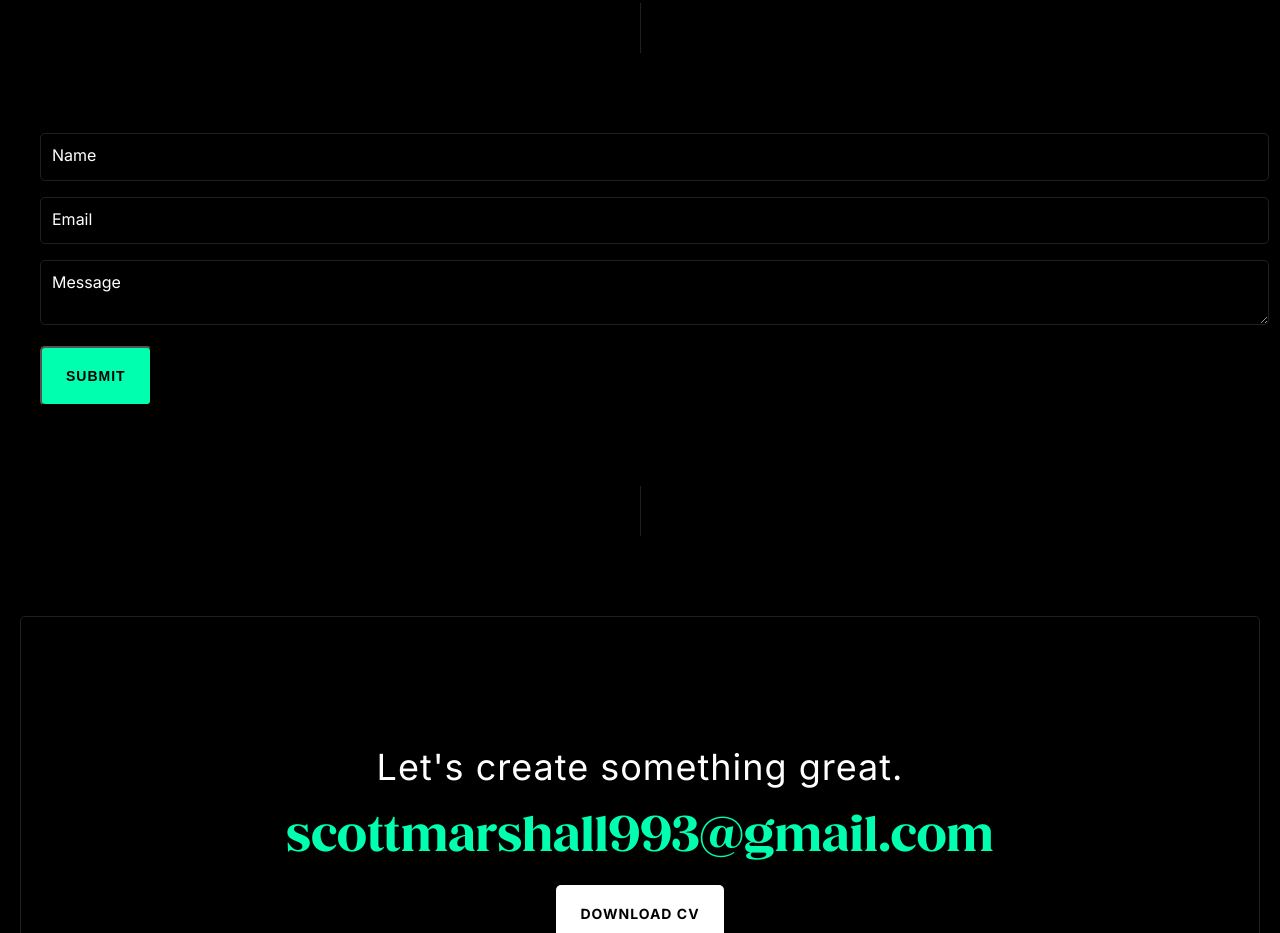
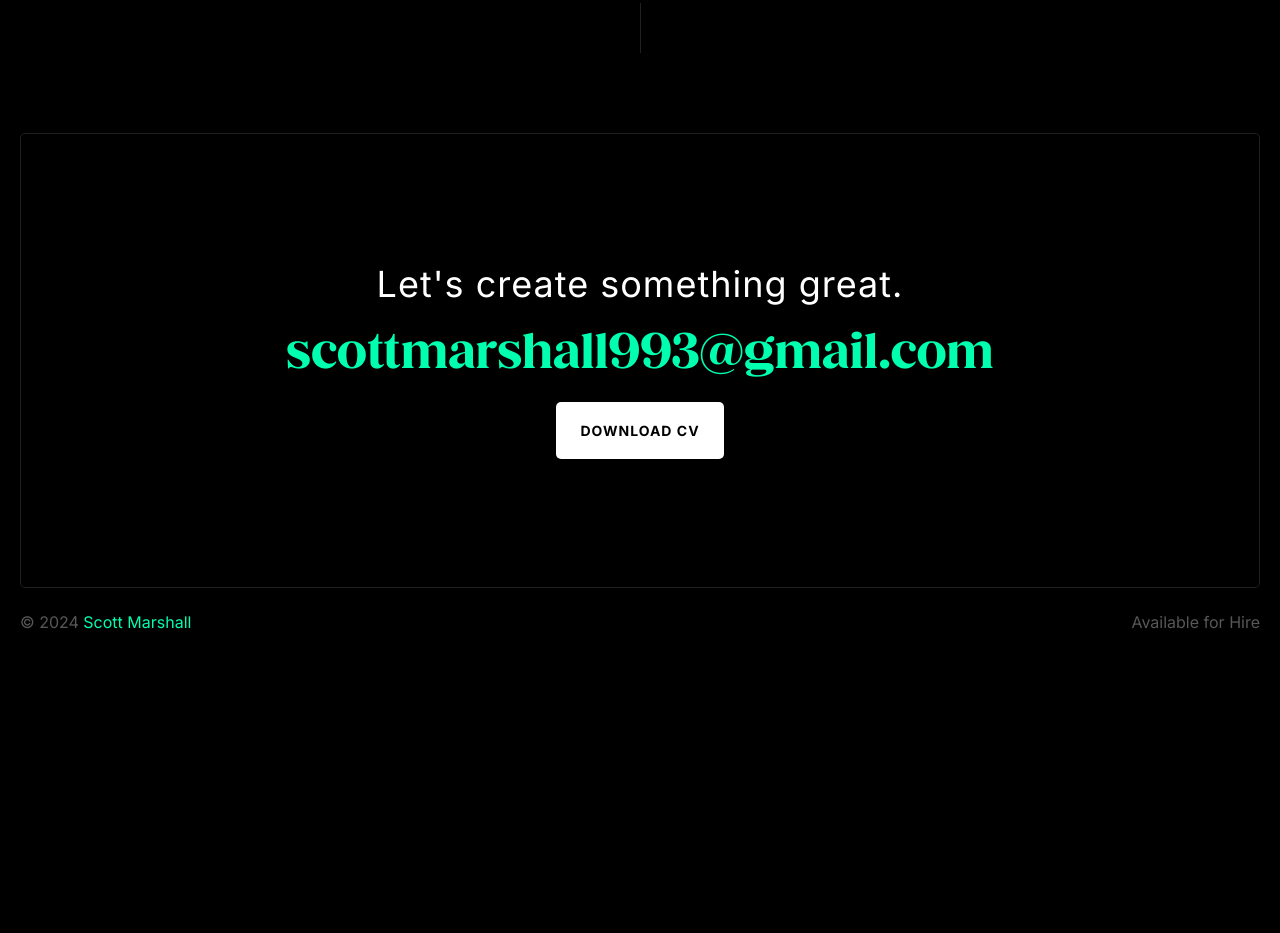
Before and after one commit to marshall993/marshall993.github.io, a website: page index.html in a window 1280 px wide. Shown: the part 2247-3180 px from the top of the page. After the commit the page ends 2895 px from the top, so only its background shows below. Drawn offline with Linux system fonts and the light colour scheme.

Commit message:
Updates.

```diff
--- a/index.html
+++ b/index.html
@@ -24,52 +24,6 @@
         <li><a class="header__link" href="#experience">Experience</a></li>
         <li><a class="header__link" href="#education">Education</a></li>
         <li><a class="header__link" href="#contact">Contact</a></li>
-        <!-- <li>
-          <a class="header__link header__link--has-icon" href="https://github.com/marshall993" target="_blank">
-            <svg width="24" height="24" viewBox="0 0 24 24" fill="none" xmlns="http://www.w3.org/2000/svg">
-              <g clip-path="url(#clip0_7_374)">
-                <path
-                  fill-rule="evenodd"
-                  clip-rule="evenodd"
-                  d="M12.0099 0.000488281C5.36875 0.000488281 0 5.40882 0 12.0997C0 17.448 3.43994 21.9753 8.21205 23.5776C8.80869 23.6981 9.02724 23.3173 9.02724 22.9969C9.02724 22.7164 9.00757 21.755 9.00757 20.7532C5.6667 21.4745 4.97099 19.3109 4.97099 19.3109C4.43409 17.9087 3.63858 17.5483 3.63858 17.5483C2.54511 16.8071 3.71823 16.8071 3.71823 16.8071C4.93117 16.8873 5.56763 18.0491 5.56763 18.0491C6.64118 19.8918 8.37111 19.3712 9.06706 19.0506C9.16638 18.2693 9.48473 17.7285 9.82275 17.4281C7.15817 17.1476 4.35469 16.106 4.35469 11.4585C4.35469 10.1364 4.8316 9.05477 5.58729 8.21353C5.46807 7.91312 5.0504 6.67092 5.70677 5.00835C5.70677 5.00835 6.72083 4.68779 9.00732 6.2503C9.98625 5.98546 10.9958 5.85073 12.0099 5.84959C13.024 5.84959 14.0577 5.98997 15.0123 6.2503C17.299 4.68779 18.3131 5.00835 18.3131 5.00835C18.9695 6.67092 18.5515 7.91312 18.4323 8.21353C19.2079 9.05477 19.6652 10.1364 19.6652 11.4585C19.6652 16.106 16.8617 17.1274 14.1772 17.4281C14.6148 17.8086 14.9924 18.5297 14.9924 19.6716C14.9924 21.2941 14.9727 22.5962 14.9727 22.9967C14.9727 23.3173 15.1915 23.6981 15.7879 23.5778C20.56 21.975 23.9999 17.448 23.9999 12.0997C24.0196 5.40882 18.6312 0.000488281 12.0099 0.000488281Z"
-                  fill="currentColor"
-                />
-              </g>
-              <defs>
-                <clipPath id="clip0_7_374">
-                  <rect
-                    width="24"
-                    height="24"
-                    fill="currentColor"
-                    transform="translate(0 0.000488281)"
-                  />
-                </clipPath>
-              </defs>
-            </svg>
-          </a>
-        </li>
-        <li>
-          <a class="header__link header__link--has-icon" href="https://www.linkedin.com/in/scottmarshall993/" target="_blank">
-            <svg width="24" height="24" viewBox="0 0 24 24" fill="none" xmlns="http://www.w3.org/2000/svg">
-              <g clip-path="url(#clip0_7_381)">
-                <path
-                  d="M22.2234 0.000732422H1.77187C0.792187 0.000732422 0 0.77417 0 1.73042V22.2664C0 23.2226 0.792187 24.0007 1.77187 24.0007H22.2234C23.2031 24.0007 24 23.2226 24 22.271V1.73042C24 0.77417 23.2031 0.000732422 22.2234 0.000732422ZM7.12031 20.4523H3.55781V8.99604H7.12031V20.4523ZM5.33906 7.43511C4.19531 7.43511 3.27188 6.51167 3.27188 5.37261C3.27188 4.23354 4.19531 3.31011 5.33906 3.31011C6.47813 3.31011 7.40156 4.23354 7.40156 5.37261C7.40156 6.50698 6.47813 7.43511 5.33906 7.43511ZM20.4516 20.4523H16.8937V14.8835C16.8937 13.557 16.8703 11.846 15.0422 11.846C13.1906 11.846 12.9094 13.2945 12.9094 14.7898V20.4523H9.35625V8.99604H12.7687V10.5617H12.8156C13.2891 9.66167 14.4516 8.71011 16.1813 8.71011C19.7859 8.71011 20.4516 11.082 20.4516 14.1664V20.4523V20.4523Z"
-                  fill="currentColor"
-                />
-              </g>
-              <defs>
-                <clipPath id="clip0_7_381">
-                  <rect
-                    width="24"
-                    height="24"
-                    fill="currentColor"
-                    transform="translate(0 0.000732422)"
-                  />
-                </clipPath>
-              </defs>
-            </svg>
-          </a>
-        </li> -->
       </ul>
 
       <ul class="header__actions">
@@ -184,37 +138,6 @@
         <div class="divider"></div>
       </div>
     </section>
-
-    <section class="section">
-      <div class="section__container">
-        <form class="contact-form" id="contact-form">
-          <div class="contact-form__field">
-            <input class="contact-form__input" type="text" name="user_name" placeholder="Name">
-            <label class="contact-form__label">Name</label>
-          </div>
-
-          <div class="contact-form__field">
-            <input class="contact-form__input" type="email" name="user_email">
-            <label class="contact-form__label">Email</label>
-          </div>
-
-          <div class="contact-form__field">
-            <textarea class="contact-form__input" name="message"></textarea>
-            <label class="contact-form__label">Message</label>
-          </div>
-
-          <div class="contact-form__field">
-            <input class="button button--primary" type="submit" value="Submit">
-          </div>
-        </form>
-      </div>
-    </section>
-
-    <section class="section section--padded">
-      <div class="section__container">
-        <div class="divider"></div>
-      </div>
-    </section>
   </main>
 
   <footer class="footer">
```
